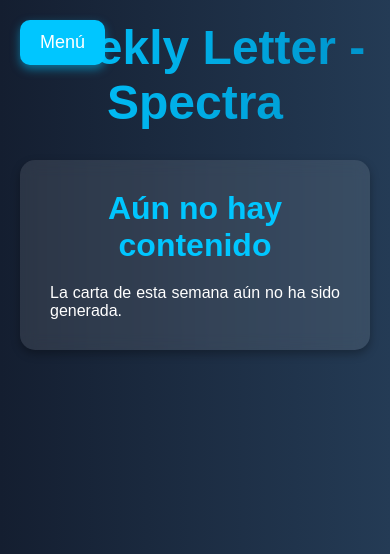
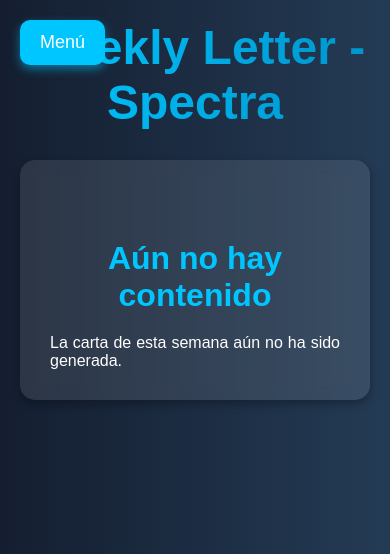
Before and after one commit to AISpectra/Spectra, a Flask app: page /weekly in a window 390 px wide. Shown: the top 554 px of the page. Run offline with Flask 3, Linux system fonts and the light colour scheme; the visitor is signed in with stand-in values (Sample User, id 1); data that the repository does not hold is empty; parts of the project's set-up code (start-up, migrations or seed data) failed here and were passed over.

Commit message:
Respiracion

```diff
--- a/templates/weekly.html
+++ b/templates/weekly.html
@@ -158,6 +158,12 @@
             to { opacity: 1; transform: translateY(0); }
         }
 
+        @media (max-width: 768px) {
+           h2 {
+              margin-top: 50px; /* Aumenta el margen superior para separarlo del menú */
+           }
+        }
+
     </style>
 </head>
 <body>
```
